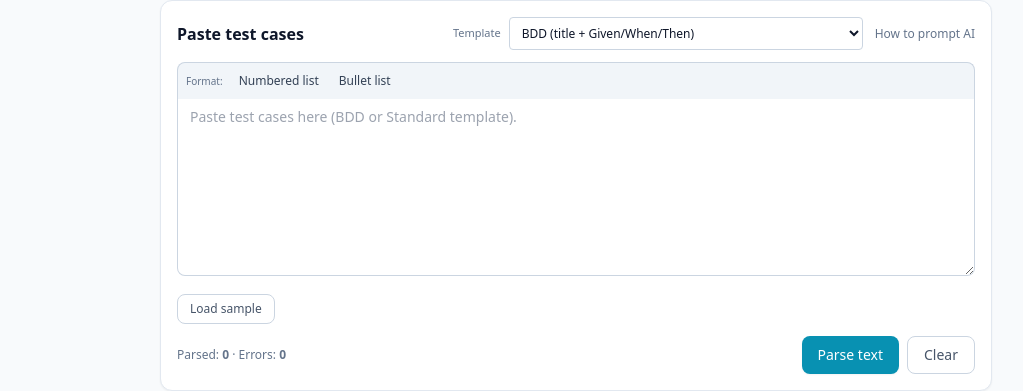
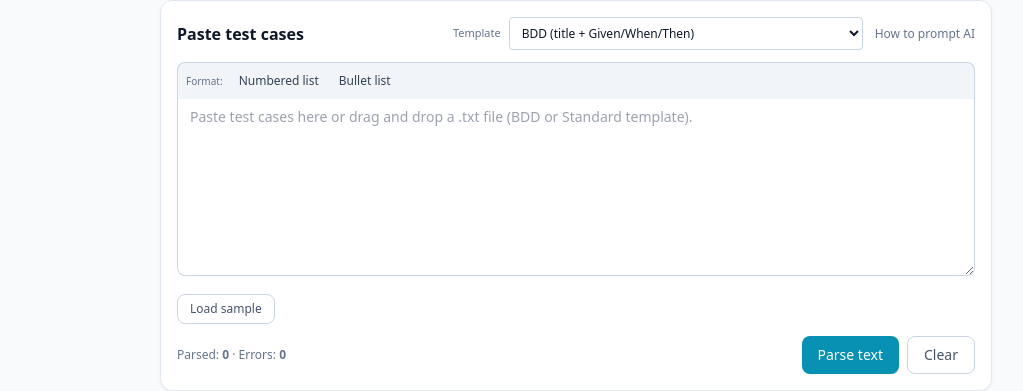
Before and after one commit to aroxas2609/test-case-to-azure-csv, a Next.js app: page / in a window 1280 px wide. Shown: the part 171-562 px from the top of the page, without its empty margins (64-1087 px from the left). Built offline with nearby package versions, Linux system fonts and the light colour scheme.

Commit message:
Add drag-and-drop for .txt files

```diff
--- a/src/app/page.tsx
+++ b/src/app/page.tsx
@@ -146,6 +146,7 @@ export default function Home() {
   const [errors, setErrors] = useState<{ blockText: string; message: string }[]>([]);
   const [expandedIndex, setExpandedIndex] = useState<number | null>(null);
   const [promptCopied, setPromptCopied] = useState(false);
+  const [isDraggingOver, setIsDraggingOver] = useState(false);
   const pasteTextareaRef = useRef<HTMLTextAreaElement | null>(null);
 
   useEffect(() => {
@@ -316,6 +317,38 @@ export default function Home() {
     }
   };
 
+  const handleDragOver = (e: React.DragEvent) => {
+    e.preventDefault();
+    e.stopPropagation();
+    setIsDraggingOver(true);
+  };
+
+  const handleDragLeave = (e: React.DragEvent) => {
+    e.preventDefault();
+    e.stopPropagation();
+    setIsDraggingOver(false);
+  };
+
+  const handleDrop = (e: React.DragEvent) => {
+    e.preventDefault();
+    e.stopPropagation();
+    setIsDraggingOver(false);
+    const file = e.dataTransfer.files[0];
+    if (!file) return;
+    const isText =
+      file.type.startsWith("text/") ||
+      file.name.endsWith(".txt") ||
+      file.name.endsWith(".md") ||
+      file.name.endsWith(".csv");
+    if (!isText) return;
+    const reader = new FileReader();
+    reader.onload = () => {
+      const text = typeof reader.result === "string" ? reader.result : "";
+      setRawText(text);
+    };
+    reader.readAsText(file);
+  };
+
   return (
     <div className="min-h-screen bg-slate-50 dark:bg-slate-900">
       <header className="border-b border-slate-200 bg-white dark:border-slate-800 dark:bg-slate-900/80">
@@ -420,14 +453,21 @@ export default function Home() {
                 Bullet list
               </button>
             </div>
+            <div
+              onDragOver={handleDragOver}
+              onDragLeave={handleDragLeave}
+              onDrop={handleDrop}
+              className={isDraggingOver ? "ring-2 ring-primary-500 ring-offset-2 rounded-b-lg rounded-t-none dark:ring-offset-slate-900" : ""}
+            >
               <textarea
                 ref={pasteTextareaRef}
                 value={rawText}
                 onChange={(e) => setRawText(e.target.value)}
                 rows={8}
-              placeholder="Paste test cases here (BDD or Standard template)."
+                placeholder="Paste test cases here or drag and drop a .txt file (BDD or Standard template)."
                 className="w-full resize-y rounded-b-lg rounded-t-none border border-slate-300 border-t-0 bg-white px-3 py-2 text-sm text-slate-900 focus:border-primary-500 focus:outline-none focus:ring-1 focus:ring-primary-500 dark:border-slate-600 dark:bg-slate-900 dark:text-slate-100"
               />
+            </div>
             <div className="mt-3 flex flex-wrap items-center gap-3">
               <button
                 type="button"
```
Lines whose indentation alone changed are shown as unchanged.
